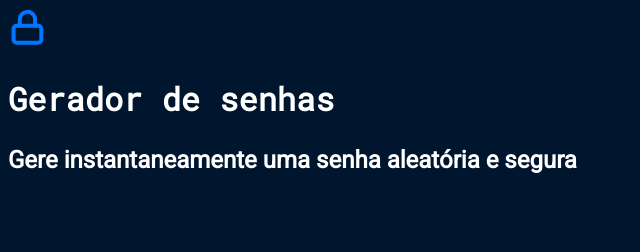
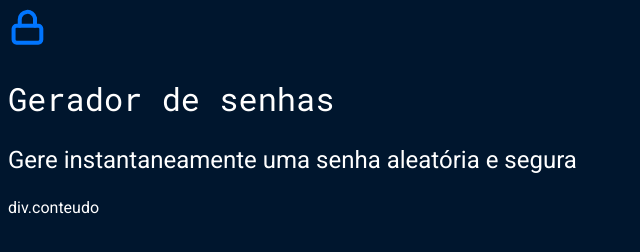
Before and after one commit to leobergamo10/seguranca-digital, a plain HTML site: page index.html in a window 1280 px wide. Shown: the whole page, without its empty margins (0-640 px from the left). Drawn offline with Linux system fonts and the light colour scheme.

Commit message:
Add files via upload

```diff
--- a/index.html
+++ b/index.html
@@ -1,14 +1,20 @@
 <!DOCTYPE html>
 <html lang="pt-br">
+
 <head>
     <meta charset="UTF-8">
     <meta name="viewport" content="width=device-width, initial-scale=1.0">
     <title>Gerador de senha</title>
     <link rel="stylesheet" href="style.css">
 </head>
+
 <body>
-    <img src="unlock.svg" alt="cadeado fechado">
-    <h2 class="titulo-principal">Gerador de senhas</h2>
-    <h3 class="titulo-secundario">Gere instantaneamente uma senha aleatória e segura</h3>
+    <div class="conteudo-titulo">
+        <img src="unlock.svg" alt="cadeado fechado">
+        <h2 class="titulo-principal">Gerador de senhas</h2>
+        <h3 class="titulo-secundario">Gere instantaneamente uma senha aleatória e segura</h3>
+    </div>
+    div.conteudo
 </body>
+
 </html>
--- a/style.css
+++ b/style.css
@@ -10,6 +10,9 @@
     --roboto-mono: 'Roboto Mono', monospace;
 }
 
+*{
+    font-weight: 400;
+}
 body{
     color: var(--branco);
     background-color: var(--cor-de-fundo);
@@ -24,3 +27,8 @@ body{
 .titulo-secundario{
     font-size: 24px;
 }
+
+.titulo-secundario{
+    font-size: 24px;
+    font-weight: 400;
+}
```
